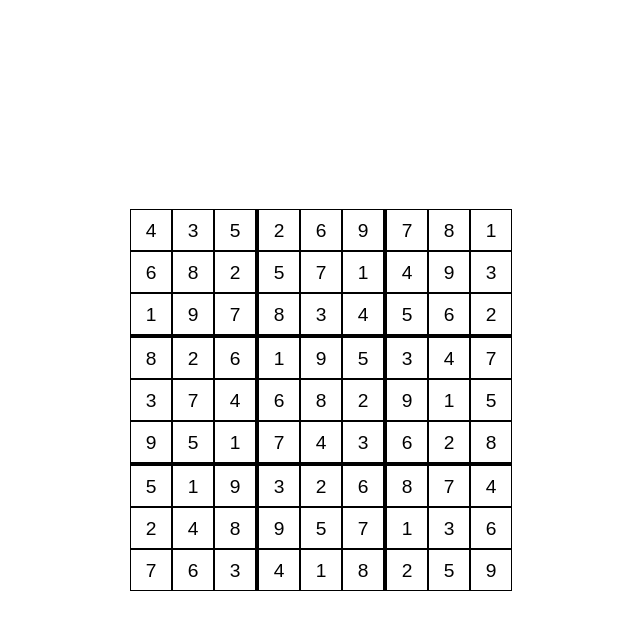
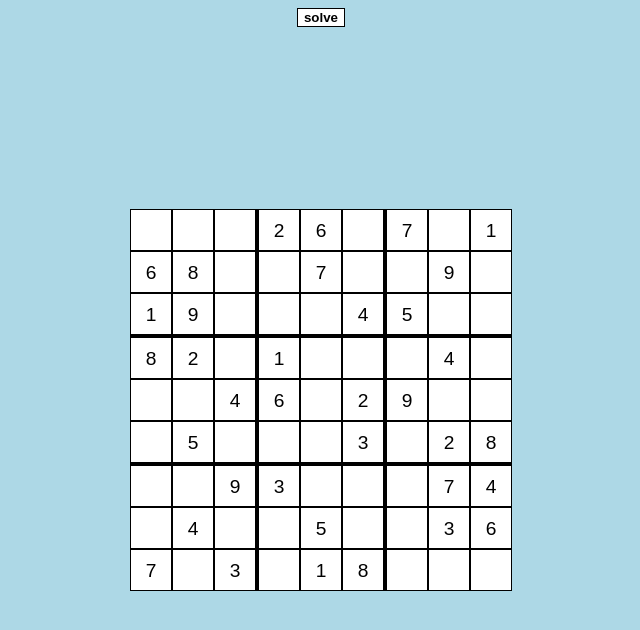
Before and after one commit to kumarpit/sudoku, a plain HTML site: page index.html in a window 1280 px wide. Shown: the whole page, without its empty margins (319-959 px from the left). Drawn offline with Linux system fonts and the light colour scheme.

Commit message:
changed solve implementation

```diff
--- a/app.js
+++ b/app.js
@@ -1,6 +1,5 @@
-document.addEventListener("DOMContentLoaded", () => {
-
 const squares = document.querySelectorAll(".board div")
+const button = document.querySelector("#solve-button")
 const board = [[0,0,0,2,6,0,7,0,1],
 			   [6,8,0,0,7,0,0,9,0],
 			   [1,9,0,0,0,4,5,0,0],
@@ -199,10 +198,16 @@ document.addEventListener("DOMContentLoaded", () => {
 	return true
 }
 
+document.addEventListener("DOMContentLoaded", () => {
 	makeLines()
 	fillBoard(board)
 	clickCtr()
+})
+
+
+button.onclick = function(){
 	solveBoard(board)
+}
 
 	//to visualize, store current board state in array, fillBoard using array in setInterval
 	//check after solving if the board still has empty spaces, if yes => current puzzle is unsolvable
@@ -211,4 +216,3 @@ document.addEventListener("DOMContentLoaded", () => {
 
 
 //TODO include sudoku problem generator - varying difficulty, add option to make own problem
-})
--- a/index.html
+++ b/index.html
@@ -89,6 +89,10 @@
 	<div></div>
 </div>
 
+<div class="button-container">
+	<button id="solve-button"> solve </button>
+</div>
+
 <script type="text/javascript" src="app.js"></script>
 </body>
 </html>
--- a/style.css
+++ b/style.css
@@ -1,3 +1,7 @@
+body{
+	background-color: lightblue;
+}
+
 .board div{
 	width: 40px;
 	height: 40px;
@@ -30,3 +34,14 @@
     font-family: arial;
     font-size: 1.2em;
 }
+
+.button-container{
+	display: flex;
+	justify-content: center;
+}
+
+#solve-button{
+	border: 1px black solid;
+	background-color: white;
+	font-weight: 600;
+}
```
Lines whose indentation alone changed are shown as unchanged.
